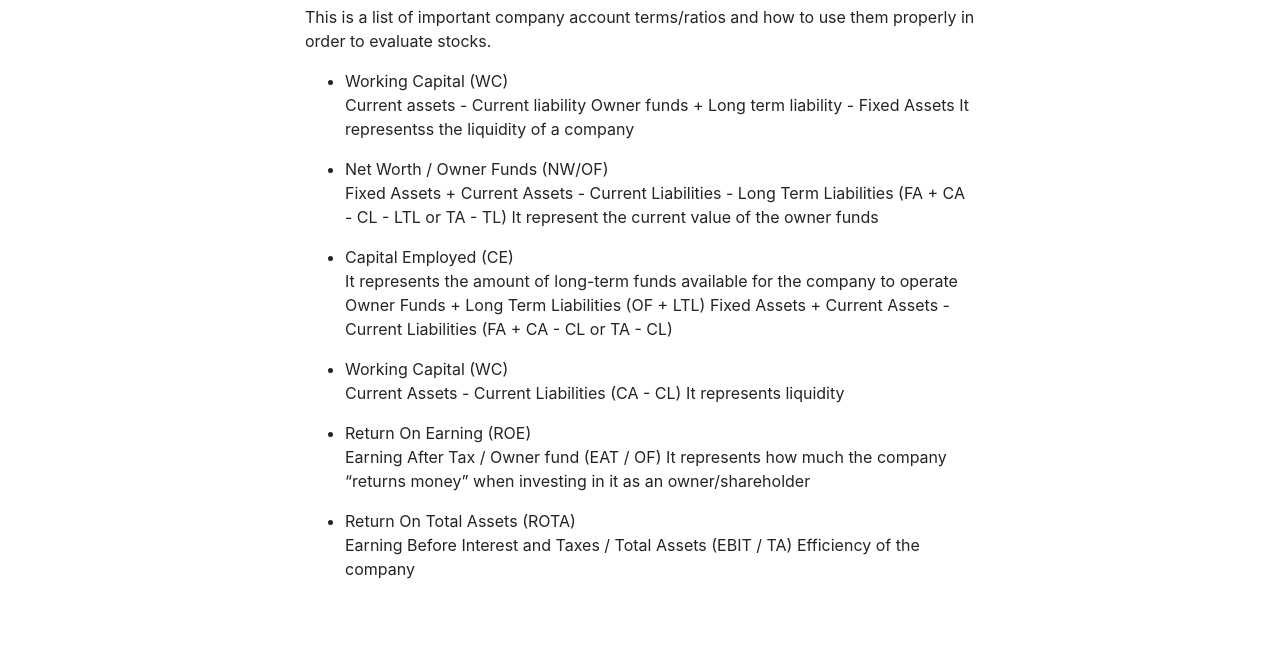
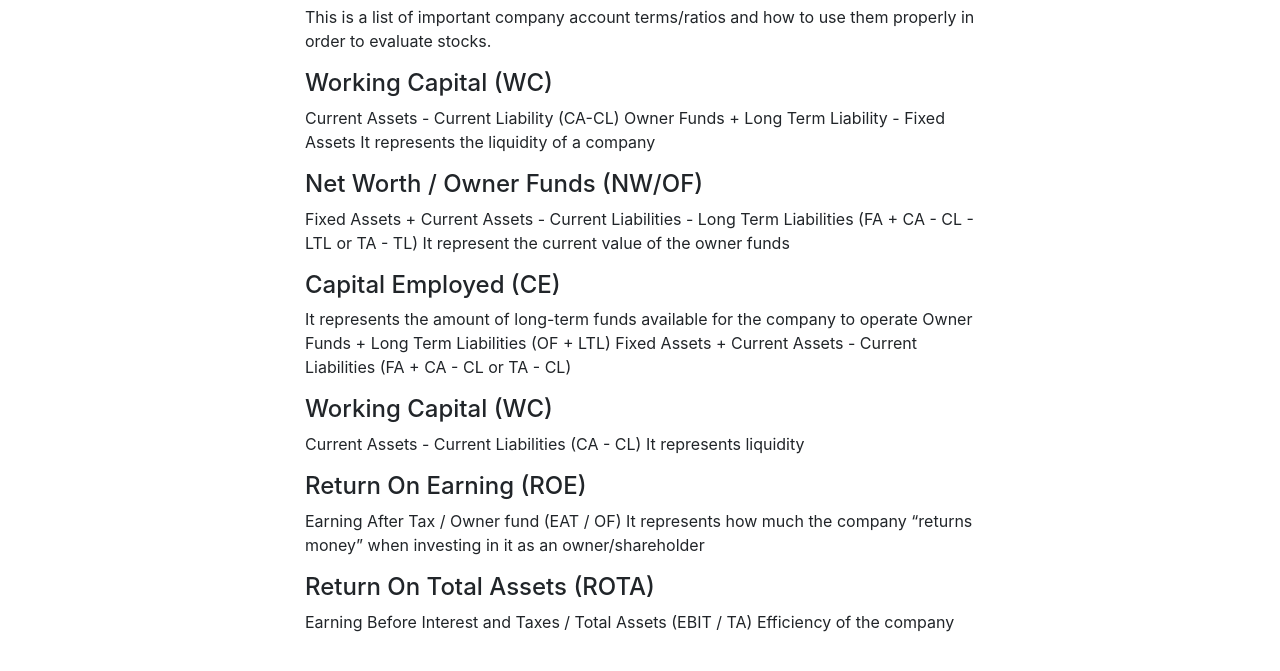
Before and after one commit to frondimar/blog_public, a plain HTML site: page posts/ratios/index.html in a window 1280 px wide. Shown: the part 127-798 px from the top of the page. Drawn offline with Linux system fonts and the light colour scheme.

Commit message:
Further fixes

```diff
--- a/index.xml
+++ b/index.xml
@@ -14,10 +14,8 @@
 
       <guid>https://frondimar.github.io/blog_public/posts/ratios/</guid>
       <description>This is a list of important company account terms/ratios and how to use them properly in order to evaluate stocks.
-  Working Capital (WC)
-Current assets - Current liability Owner funds + Long term liability - Fixed Assets It representss the liquidity of a company
-  Net Worth / Owner Funds (NW/OF)
-Fixed Assets + Current Assets - Current Liabilities - Long Term Liabilities (FA + CA - CL - LTL or TA - TL) It represent the current value of the owner funds</description>
+Working Capital (WC) Current Assets - Current Liability (CA-CL) Owner Funds + Long Term Liability - Fixed Assets It represents the liquidity of a company
+Net Worth / Owner Funds (NW/OF) Fixed Assets + Current Assets - Current Liabilities - Long Term Liabilities (FA + CA - CL - LTL or TA - TL) It represent the current value of the owner funds</description>
     </item>
 
     <item>
--- a/posts/index.xml
+++ b/posts/index.xml
@@ -14,10 +14,8 @@
 
       <guid>https://frondimar.github.io/blog_public/posts/ratios/</guid>
       <description>This is a list of important company account terms/ratios and how to use them properly in order to evaluate stocks.
-  Working Capital (WC)
-Current assets - Current liability Owner funds + Long term liability - Fixed Assets It representss the liquidity of a company
-  Net Worth / Owner Funds (NW/OF)
-Fixed Assets + Current Assets - Current Liabilities - Long Term Liabilities (FA + CA - CL - LTL or TA - TL) It represent the current value of the owner funds</description>
+Working Capital (WC) Current Assets - Current Liability (CA-CL) Owner Funds + Long Term Liability - Fixed Assets It represents the liquidity of a company
+Net Worth / Owner Funds (NW/OF) Fixed Assets + Current Assets - Current Liabilities - Long Term Liabilities (FA + CA - CL - LTL or TA - TL) It represent the current value of the owner funds</description>
     </item>
 
     <item>
--- a/posts/ratios/index.html
+++ b/posts/ratios/index.html
@@ -185,40 +185,26 @@ blockquote,
     <article>
       <h1>Accounting terms and ratios</h1>
 <p>This is a list of important company account terms/ratios and how to use them properly in order to evaluate stocks.</p>
-<ul>
-<li>
-<p>Working Capital (WC)<br>
-Current assets - Current liability
-Owner funds + Long term liability - Fixed Assets
-It representss the liquidity of a company</p>
-</li>
-<li>
-<p>Net Worth / Owner Funds (NW/OF)<br>
-Fixed Assets + Current Assets - Current Liabilities - Long Term Liabilities  (FA + CA - CL - LTL or TA - TL)
+<h4 id="working-capital-wc">Working Capital (WC)</h4>
+<p>Current Assets - Current Liability (CA-CL)
+Owner Funds + Long Term Liability - Fixed Assets
+It represents the liquidity of a company</p>
+<h4 id="net-worth--owner-funds-nwof">Net Worth / Owner Funds (NW/OF)</h4>
+<p>Fixed Assets + Current Assets - Current Liabilities - Long Term Liabilities  (FA + CA - CL - LTL or TA - TL)
 It represent the current value of the owner funds</p>
-</li>
-<li>
-<p>Capital Employed (CE)<br>
-It represents the amount of long-term funds available for the company to operate
+<h4 id="capital-employed-ce">Capital Employed (CE)</h4>
+<p>It represents the amount of long-term funds available for the company to operate
 Owner Funds + Long Term Liabilities (OF + LTL)
 Fixed Assets + Current Assets - Current Liabilities (FA + CA - CL or TA - CL)</p>
-</li>
-<li>
-<p>Working Capital (WC)<br>
-Current Assets - Current Liabilities (CA - CL)
+<h4 id="working-capital-wc-1">Working Capital (WC)</h4>
+<p>Current Assets - Current Liabilities (CA - CL)
 It represents liquidity</p>
-</li>
-<li>
-<p>Return On Earning (ROE)<br>
-Earning After Tax / Owner fund (EAT / OF)
+<h4 id="return-on-earning-roe">Return On Earning (ROE)</h4>
+<p>Earning After Tax / Owner fund (EAT / OF)
 It represents how much the company &ldquo;returns money&rdquo; when investing in it as an owner/shareholder</p>
-</li>
-<li>
-<p>Return On Total Assets (ROTA)<br>
-Earning Before Interest and Taxes / Total Assets (EBIT / TA)
+<h4 id="return-on-total-assets-rota">Return On Total Assets (ROTA)</h4>
+<p>Earning Before Interest and Taxes / Total Assets (EBIT / TA)
 Efficiency of the company</p>
-</li>
-</ul>
 
     </article>
   </div>
```
